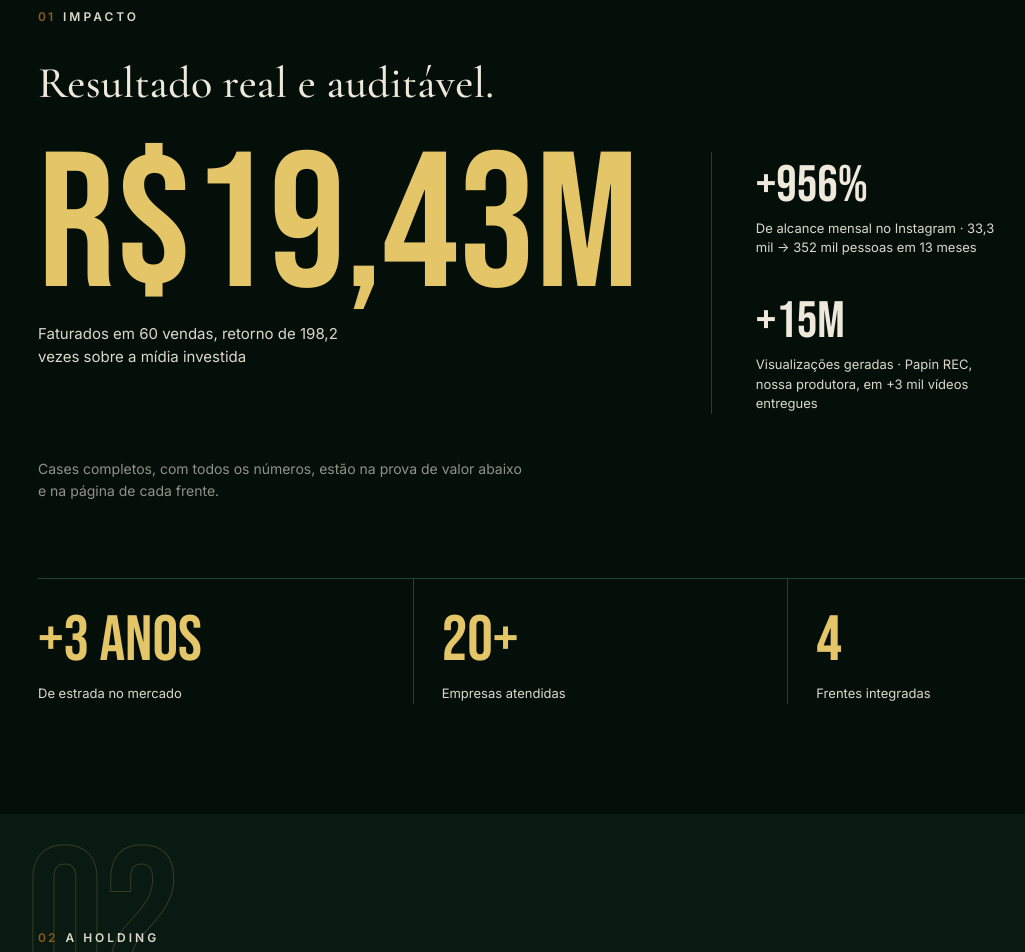
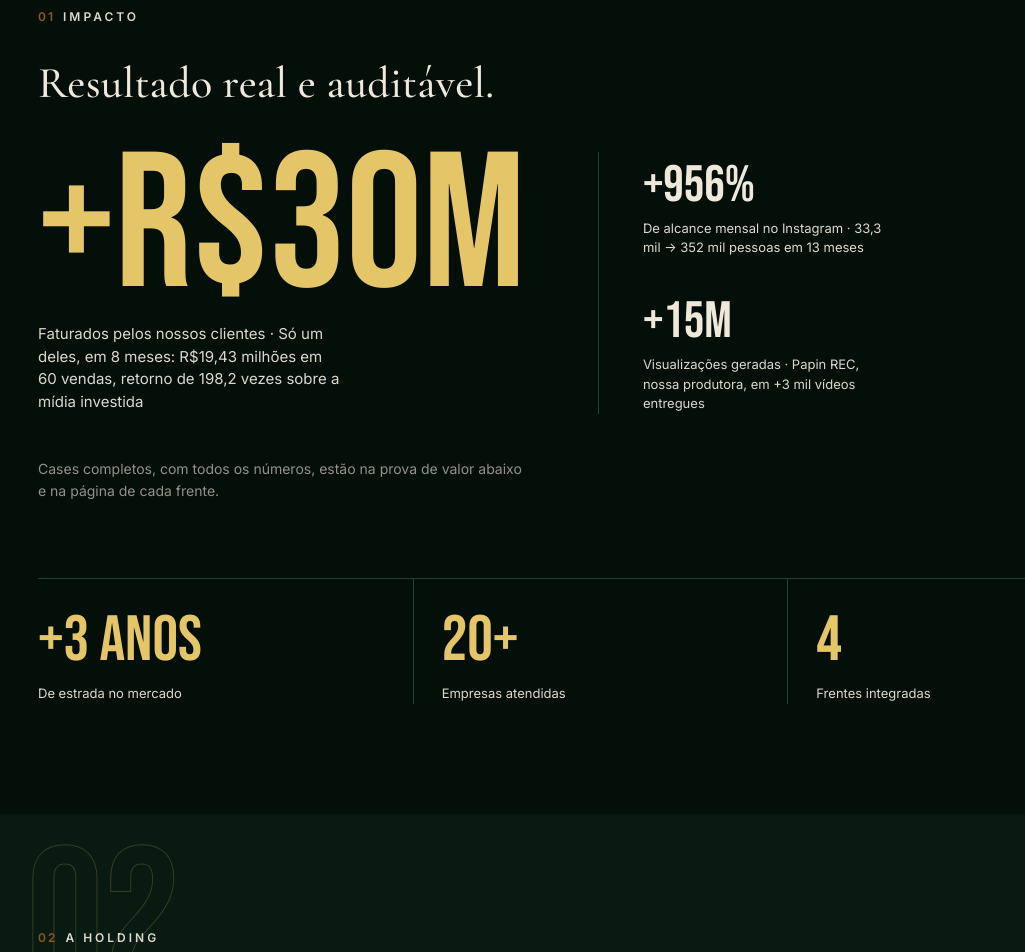
Before and after one commit to yzzacrm/Dompartnergrowth, a plain HTML site: page index.html in a window 1280 px wide. Shown: the part 1001-1953 px from the top of the page, without its empty margins (40-1065 px from the left). Drawn offline with nearby package versions, Linux system fonts and the light colour scheme.

Commit message:
Add files via upload

```diff
--- a/index.html
+++ b/index.html
@@ -67,8 +67,8 @@
           <h2>Resultado real e auditável.</h2>
         </div>
         <div class="impact-hero reveal">
-          <span class="impact-hero-number">R$19,43M</span>
-          <span class="impact-hero-context">Faturados em 60 vendas, retorno de 198,2 vezes sobre a mídia investida</span>
+          <span class="impact-hero-number">+R$30M</span>
+          <span class="impact-hero-context">Faturados pelos nossos clientes · Só um deles, em 8 meses: R$19,43 milhões em 60 vendas, retorno de 198,2 vezes sobre a mídia investida</span>
         </div>
         <div class="impact-secondary">
           <div class="impact-stat reveal">
```
Also changed, not shown: sobre.html (+2 -2 lines).
